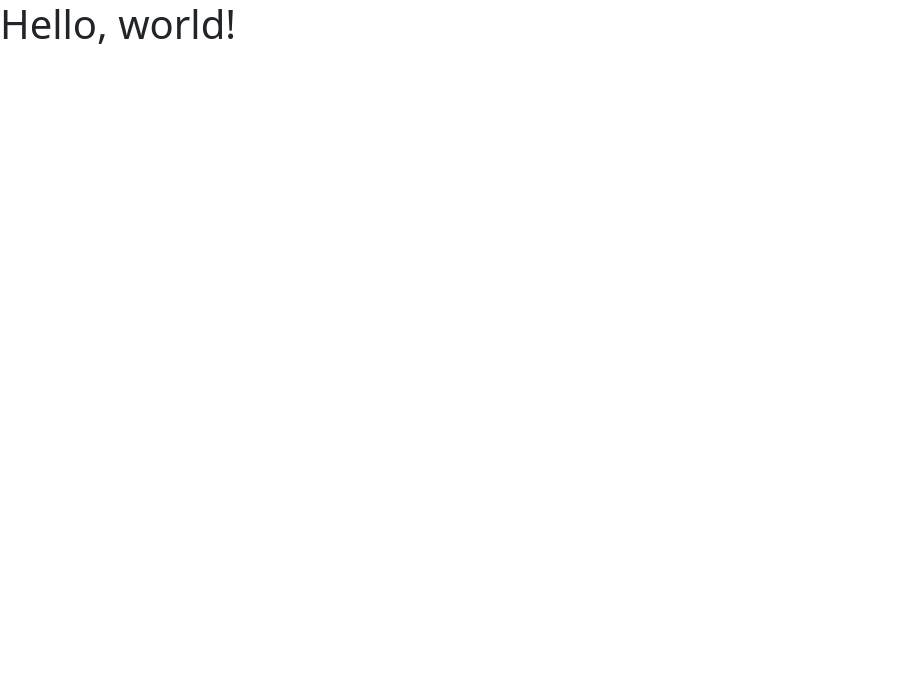
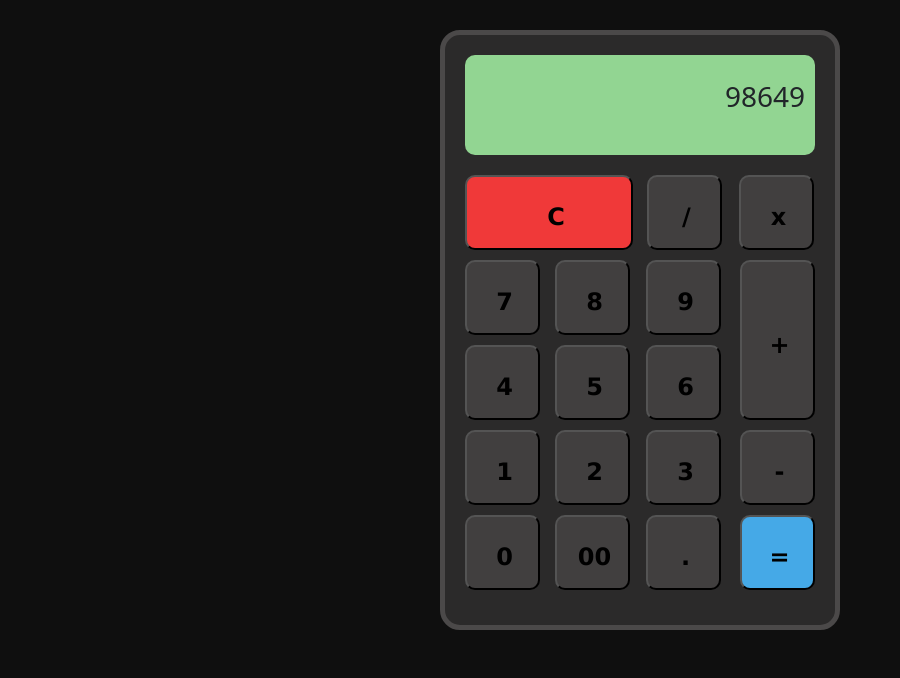
Before and after one commit to The-Stallion78/Calculator-Design-SMIT-Assignment, a plain HTML site: page index.html in a window 1280 px wide. Shown: the whole page, without its empty margins (0-900 px from the left). Drawn offline with nearby package versions, Linux system fonts and the light colour scheme.

Commit message:
Made the calculator

```diff
--- a/Button-Arithmetic.css
+++ b/Button-Arithmetic.css
@@ -0,0 +1,96 @@
+#button-C{
+    width: 168px;
+    height: 75px;
+    font-size: x-large;
+    font-family: Verdana, Geneva, Tahoma, sans-serif;
+    font-weight: bold;
+    background-color: rgb(240, 57, 57);
+    border-radius: 10px;
+    padding-top: 10px;
+    padding-left: 20px;
+    float: left;
+    margin-bottom: 10px;
+}
+
+#button-divide{
+    width: 75px;
+    height: 75px;
+    font-size: x-large;
+    font-family: Verdana, Geneva, Tahoma, sans-serif;
+    font-weight: bold;
+    background-color: rgb(65, 63, 63);
+    border-radius: 10px;
+    padding-top: 10px;
+    padding-left: 10px;
+    float: left;
+    margin-left: 14px;
+    margin-bottom: 10px;
+}
+
+#button-x{
+    width: 75px;
+    height: 75px;
+    font-size: x-large;
+    font-family: Verdana, Geneva, Tahoma, sans-serif;
+    font-weight: bold;
+    background-color: rgb(65, 63, 63);
+    border-radius: 10px;
+    padding-top: 10px;
+    padding-left: 10px;
+    float: left;
+    margin-left: 17px;
+    margin-bottom: 10px;
+}
+
+#arth-buttons{
+    width: 90px;
+    height: 415px;
+    float: right;
+}
+
+
+#button--{
+    width: 75px;
+    height: 75px;
+    font-size: x-large;
+    font-family: Verdana, Geneva, Tahoma, sans-serif;
+    font-weight: bold;
+    background-color: rgb(65, 63, 63);
+    border-radius: 10px;
+    padding-top: 10px;
+    padding-left: 10px;
+    float: left;
+    margin-left: 15px;
+    margin-bottom: 10px;
+}
+
+#button-sum{
+    width: 75px;
+    height: 160px;
+    font-size: x-large;
+    font-family: Verdana, Geneva, Tahoma, sans-serif;
+    font-weight: bold;
+    background-color: rgb(65, 63, 63);
+    border-radius: 10px;
+    padding-top: 10px;
+    padding-left: 10px;
+    margin-left: 15px;
+    float: left;
+    margin-bottom: 10px;
+}
+
+
+#button-equal{
+    width: 75px;
+    height: 75px;
+    font-size: x-large;
+    font-family: Verdana, Geneva, Tahoma, sans-serif;
+    font-weight: bold;
+    background-color: rgb(69, 169, 231);
+    border-radius: 10px;
+    padding-top: 10px;
+    padding-left: 10px;
+    float: left;
+    margin-left: 15px;
+    margin-bottom: 10px;
+}
--- a/Calculator-interface.css
+++ b/Calculator-interface.css
@@ -0,0 +1,15 @@
+#interface{
+    margin-left: 20px;
+    margin-top: 20px;
+    margin-right: 20px;
+    background-color: rgb(146, 213, 146);
+    width: 350px;
+    height: 100px;
+    border-radius: 10px;
+}
+
+#number {
+    float: right;
+    margin-right: 10px;
+    margin-top: 25px;
+}
--- a/buttons-Numbers.css
+++ b/buttons-Numbers.css
@@ -0,0 +1,181 @@
+#numbers{
+    width: 260px;
+    height: 415px;
+    float: left;
+}
+
+
+#button-7{
+    width: 75px;
+    height: 75px;
+    font-size: x-large;
+    font-family: Verdana, Geneva, Tahoma, sans-serif;
+    font-weight: bold;
+    background-color: rgb(65, 63, 63);
+    border-radius: 10px;
+    padding-top: 10px;
+    padding-left: 10px;
+    float: left;
+    margin-bottom: 5px;
+}
+
+#button-8{
+    width: 75px;
+    height: 75px;
+    font-size: x-large;
+    font-family: Verdana, Geneva, Tahoma, sans-serif;
+    font-weight: bold;
+    background-color: rgb(65, 63, 63);
+    border-radius: 10px;
+    padding-top: 10px;
+    padding-left: 10px;
+    float: left;
+    margin-left: 15px;
+    margin-bottom: 10px;
+}
+
+#button-9{
+    width: 75px;
+    height: 75px;
+    font-size: x-large;
+    font-family: Verdana, Geneva, Tahoma, sans-serif;
+    font-weight: bold;
+    background-color: rgb(65, 63, 63);
+    border-radius: 10px;
+    padding-top: 10px;
+    padding-left: 10px;
+    margin-left: 16px;
+    margin-bottom: 10px;
+}
+
+#button-4{
+    width: 75px;
+    height: 75px;
+    font-size: x-large;
+    font-family: Verdana, Geneva, Tahoma, sans-serif;
+    font-weight: bold;
+    background-color: rgb(65, 63, 63);
+    border-radius: 10px;
+    padding-top: 10px;
+    padding-left: 10px;
+    float: left;
+    margin-bottom: 10px;
+}
+
+#button-5{
+    width: 75px;
+    height: 75px;
+    font-size: x-large;
+    font-family: Verdana, Geneva, Tahoma, sans-serif;
+    font-weight: bold;
+    background-color: rgb(65, 63, 63);
+    border-radius: 10px;
+    padding-top: 10px;
+    padding-left: 10px;
+    float: left;
+    margin-left: 15px;
+    margin-bottom: 10px;
+}
+
+#button-6{
+    width: 75px;
+    height: 75px;
+    font-size: x-large;
+    font-family: Verdana, Geneva, Tahoma, sans-serif;
+    font-weight: bold;
+    background-color: rgb(65, 63, 63);
+    border-radius: 10px;
+    padding-top: 10px;
+    padding-left: 10px;
+    float: left;
+    margin-left: 16px;
+    margin-bottom: 10px;
+}
+
+#button-1{
+    width: 75px;
+    height: 75px;
+    font-size: x-large;
+    font-family: Verdana, Geneva, Tahoma, sans-serif;
+    font-weight: bold;
+    background-color: rgb(65, 63, 63);
+    border-radius: 10px;
+    padding-top: 10px;
+    padding-left: 10px;
+    float: left;
+    margin-bottom: 10px;
+}
+
+#button-2{
+    width: 75px;
+    height: 75px;
+    font-size: x-large;
+    font-family: Verdana, Geneva, Tahoma, sans-serif;
+    font-weight: bold;
+    background-color: rgb(65, 63, 63);
+    border-radius: 10px;
+    padding-top: 10px;
+    padding-left: 10px;
+    float: left;
+    margin-left: 15px;
+    margin-bottom: 10px;
+}
+
+#button-3{
+    width: 75px;
+    height: 75px;
+    font-size: x-large;
+    font-family: Verdana, Geneva, Tahoma, sans-serif;
+    font-weight: bold;
+    background-color: rgb(65, 63, 63);
+    border-radius: 10px;
+    padding-top: 10px;
+    padding-left: 10px;
+    float: left;
+    margin-left: 16px;
+    margin-bottom: 10px;
+}
+
+#button-0{
+    width: 75px;
+    height: 75px;
+    font-size: x-large;
+    font-family: Verdana, Geneva, Tahoma, sans-serif;
+    font-weight: bold;
+    background-color: rgb(65, 63, 63);
+    border-radius: 10px;
+    padding-top: 10px;
+    padding-left: 10px;
+    float: left;
+    margin-bottom: 10px;
+}
+
+#button-00{
+    width: 75px;
+    height: 75px;
+    font-size: x-large;
+    font-family: Verdana, Geneva, Tahoma, sans-serif;
+    font-weight: bold;
+    background-color: rgb(65, 63, 63);
+    border-radius: 10px;
+    padding-top: 10px;
+    padding-left: 10px;
+    float: left;
+    margin-left: 15px;
+    margin-bottom: 10px;
+}
+
+#button-dot{
+    width: 75px;
+    height: 75px;
+    font-size: x-large;
+    font-family: Verdana, Geneva, Tahoma, sans-serif;
+    font-weight: bold;
+    background-color: rgb(65, 63, 63);
+    border-radius: 10px;
+    padding-top: 10px;
+    padding-left: 10px;
+    float: left;
+    margin-left: 16px;
+    margin-bottom: 10px;
+}
--- a/index.html
+++ b/index.html
@@ -1,22 +1,64 @@
 <!doctype html>
 <html lang="en">
+
 <head>
   <!-- Required meta tags -->
   <meta charset="utf-8">
   <meta name="viewport" content="width=device-width, initial-scale=1">
 
   <!-- Bootstrap CSS -->
-    <link href="https://cdn.jsdelivr.net/npm/bootstrap@5.0.2/dist/css/bootstrap.min.css" rel="stylesheet" integrity="sha384-EVSTQN3/azprG1Anm3QDgpJLIm9Nao0Yz1ztcQTwFspd3yD65VohhpuuCOmLASjC" crossorigin="anonymous">
+  <link href="https://cdn.jsdelivr.net/npm/bootstrap@5.0.2/dist/css/bootstrap.min.css" rel="stylesheet"
+    integrity="sha384-EVSTQN3/azprG1Anm3QDgpJLIm9Nao0Yz1ztcQTwFspd3yD65VohhpuuCOmLASjC" crossorigin="anonymous">
   <link rel="stylesheet" href="style.css">
   <title>Scientific Calculator</title>
 </head>
-  <body>
-    <h1>Hello, world!</h1>
+
+<body style="background-color: rgb(15, 15, 15);">
+
+  <!-- This is the basic BODY structure of the Calculator-->
+  <div id="cal-body">
+    <div id="interface">
+      <h3 id="number">98649</h3>
+    </div>
+
+    <div id="body-buttons">
+
+      <button id="button-C">C</button>
+      <button id="button-divide">/</button>
+      <button id="button-x">x</button>
+
+
+      <div id="numbers">
+        <button id="button-7">7</button>
+        <button id="button-8">8</button>
+        <button id="button-9">9</button>
+        <button id="button-4">4</button>
+        <button id="button-5">5</button>
+        <button id="button-6">6</button>
+        <button id="button-1">1</button>
+        <button id="button-2">2</button>
+        <button id="button-3">3</button>
+        <button id="button-0">0</button>
+        <button id="button-00">00</button>
+        <button id="button-dot">.</button>
+      </div>
+
+      <div id="arth-buttons">
+        <button id="button-sum">+</button>
+        <button id="button--">-</button>
+        <button id="button-equal">=</button>
+      </div>
+
+    </div>
+  </div>
 
 
 
   <!--Bootstrap Bundle with Popper -->
-    <script src="https://cdn.jsdelivr.net/npm/bootstrap@5.0.2/dist/js/bootstrap.bundle.min.js" integrity="sha384-MrcW6ZMFYlzcLA8Nl+NtUVF0sA7MsXsP1UyJoMp4YLEuNSfAP+JcXn/tWtIaxVXM" crossorigin="anonymous"></script>
+  <script src="https://cdn.jsdelivr.net/npm/bootstrap@5.0.2/dist/js/bootstrap.bundle.min.js"
+    integrity="sha384-MrcW6ZMFYlzcLA8Nl+NtUVF0sA7MsXsP1UyJoMp4YLEuNSfAP+JcXn/tWtIaxVXM"
+    crossorigin="anonymous"></script>
 
 </body>
+
 </html>
--- a/style.css
+++ b/style.css
@@ -1,3 +1,23 @@
 @import url(buttons-Numbers.css);
 @import url(Calculator-interface.css);
 @import url(Button-Arithmetic.css);
+
+#cal-body {
+    width: 400px;
+    height: 600px;
+    border: 5px solid rgb(75, 73, 73);
+    margin-left: auto;
+    margin-right: auto;
+    margin-top: 30px;
+    border-radius: 20px;
+    background-color: rgb(43, 42, 42);
+}
+
+#body-buttons{
+    margin-left: 20px;
+    margin-top: 20px;
+    margin-right: 20px;
+    width: 350px;
+    height: 430px;
+    border-radius: 10px;
+}
```
Lines whose indentation alone changed are shown as unchanged.
